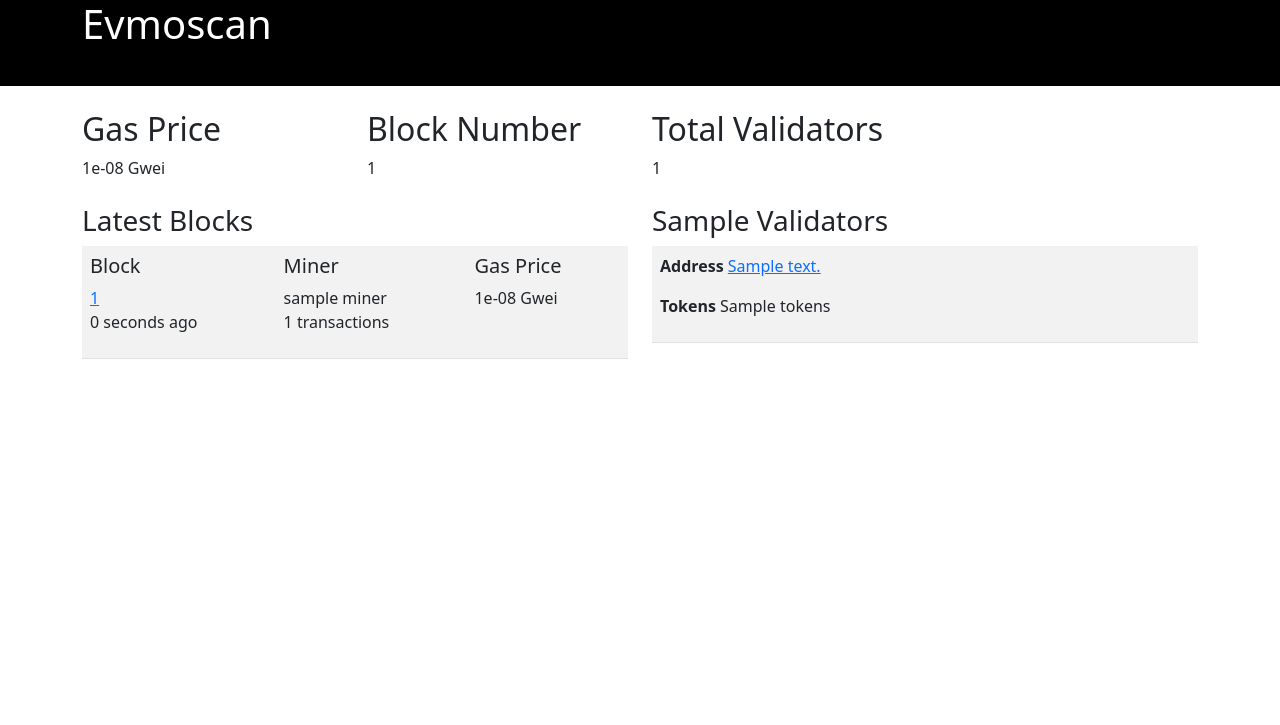
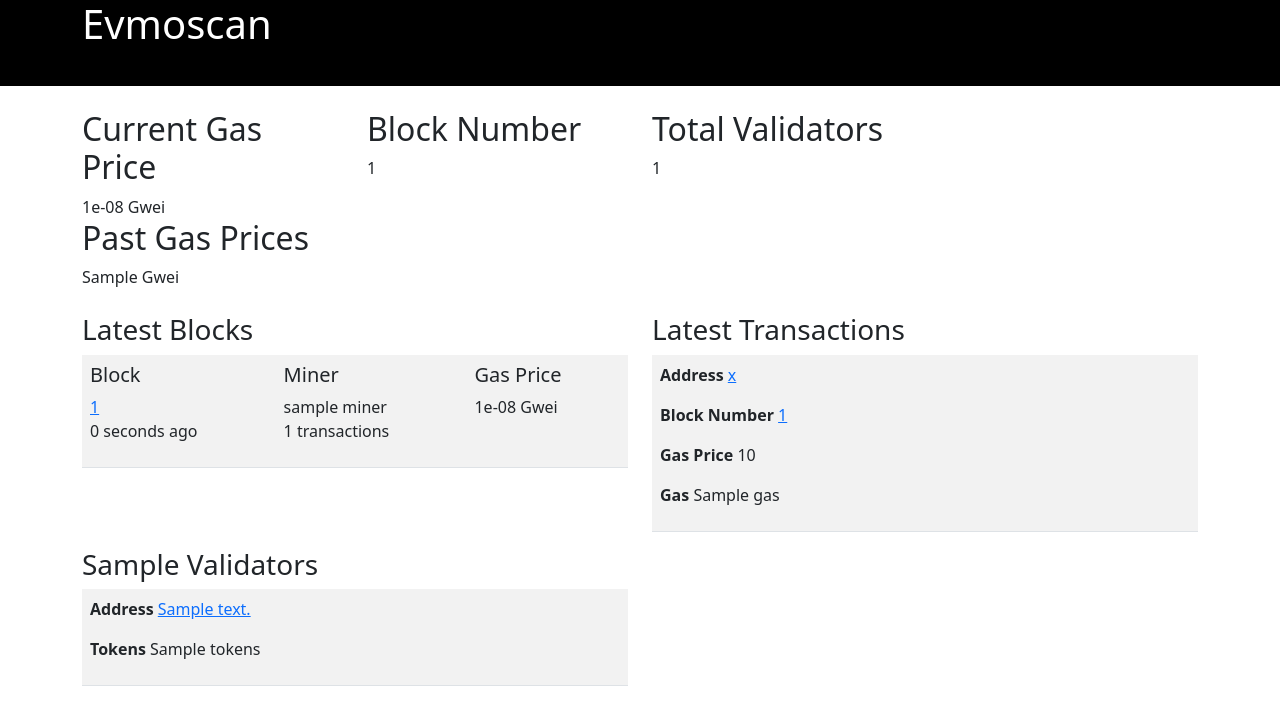
Before and after one commit to onlyalt/evmos_contribution, a Flask app: template evmoscan/templates/index.html in a window 1280 px wide. Shown: the top 725 px of the page. Run offline with Flask 2, Linux system fonts and the light colour scheme; the template is opened without the code that fills it: most values are stand-ins (such as "Sample title", 1, 10 or a date in 2020).

Commit message:
improve transaction gas fee

```diff
--- a/evmoscan/app.py
+++ b/evmoscan/app.py
@@ -25,6 +25,8 @@ def index():
     current_block_number = get_latest_block_number()
     current_gas_price = get_gas_price()
     latest_blocks = [block_loader(json.loads(get_block_info_rpc(current_block_number - i))) for i in range(MAX_BLOCK_DISPLAY)]
+    latest_transactions = [transaction_loader(json.loads(get_transaction_info_rpc(item))) for sublist in [x.transactions for x in latest_blocks] for item in sublist]  # flatten list of list
+    gas_fees = [x.gas_price / 1000000000 for x in latest_transactions]
 
     validators, n_validators = get_validators()
     current_time = time.time()
@@ -37,6 +39,8 @@ def index():
         current_time=current_time,
         validators=validators,
         n_validators=n_validators,
+        latest_transactions=latest_transactions,
+        gas_fees=gas_fees,
     )
 
 
--- a/evmoscan/templates/index.html
+++ b/evmoscan/templates/index.html
@@ -4,8 +4,10 @@
 <div class="container">
   <div class="row mt-4 mb-4">
     <div class="col-3">
-      <h2>Gas Price</h2>
+      <h2>Current Gas Price</h2>
         {{ current_gas_price / 1000000000}} Gwei
+      <h2>Past Gas Prices</h2>
+        {{ gas_fees }} Gwei
     </div>
     <div class="col-3">
       <h2>Block Number</h2>
@@ -19,7 +21,6 @@
   <div class="row">
      <div class="col-6">
        <h3>Latest Blocks</h3>
-
        <table class="table table-striped">
          {% for block in latest_blocks %}
          <tr>
@@ -30,9 +31,7 @@
            </td>
            <td>
              <h5>Miner</h5>
-<!--             <a href="/address/{{ block.miner }}">-->
                 {{ block.miner.lower() }}
-<!--             </a>-->
              <p>
                {{ block.transactions|length }} transactions
              </p>
@@ -46,6 +45,33 @@
        </table>
      </div>
     <div class="col-6">
+      <h3>Latest Transactions</h3>
+      <table class="table table-striped">
+        {% for t in latest_transactions %}
+        <tr>
+          <td>
+            <p>
+              <strong>Address</strong>
+              <a href="/tx/{{ t.hash }}">{{ t.hash }}</a>
+            </p>
+            <p>
+              <strong>Block Number</strong>
+              <a href="/block/{{ t.block_number }}">{{ t.block_number }}</a>
+            </p>
+            <p>
+              <strong>Gas Price</strong>
+              <a>{{ t.gas_price }}</a>
+            </p>
+            <p>
+              <strong>Gas</strong>
+              <a>{{ t.gas }}</a>
+            </p>
+          </td>
+        </tr>
+        {% endfor %}
+      </table>
+    </div>
+    <div class="col-6">
       <h3>Sample Validators</h3>
       <table class="table table-striped">
         {% for validator in validators %}
@@ -57,7 +83,7 @@
             </p>
             <p>
               <strong>Tokens</strong>
-              {{ validator.tokens }}</a>
+              <a>{{ validator.tokens }}</a>
             </p>
           </td>
         </tr>
```
